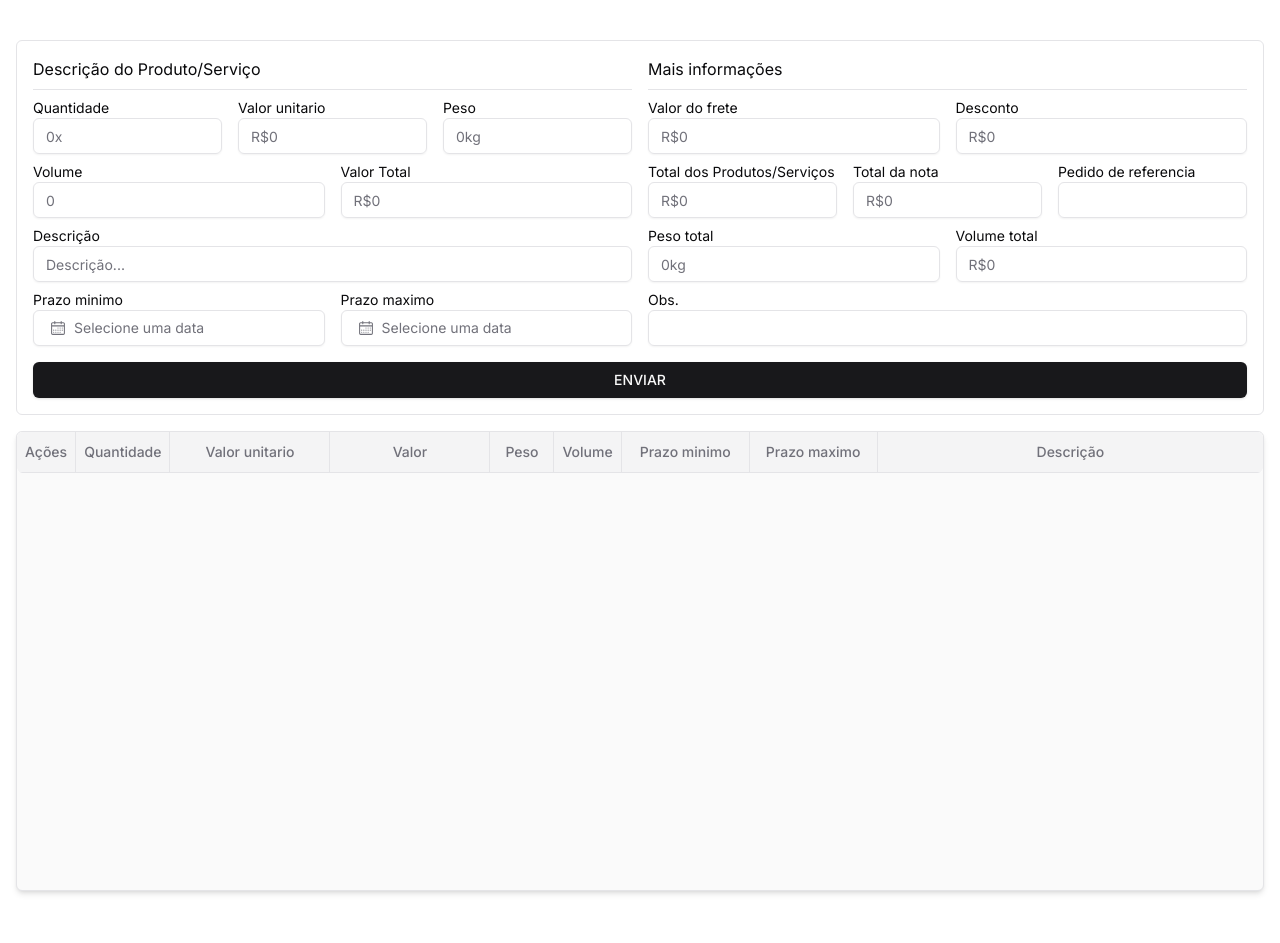
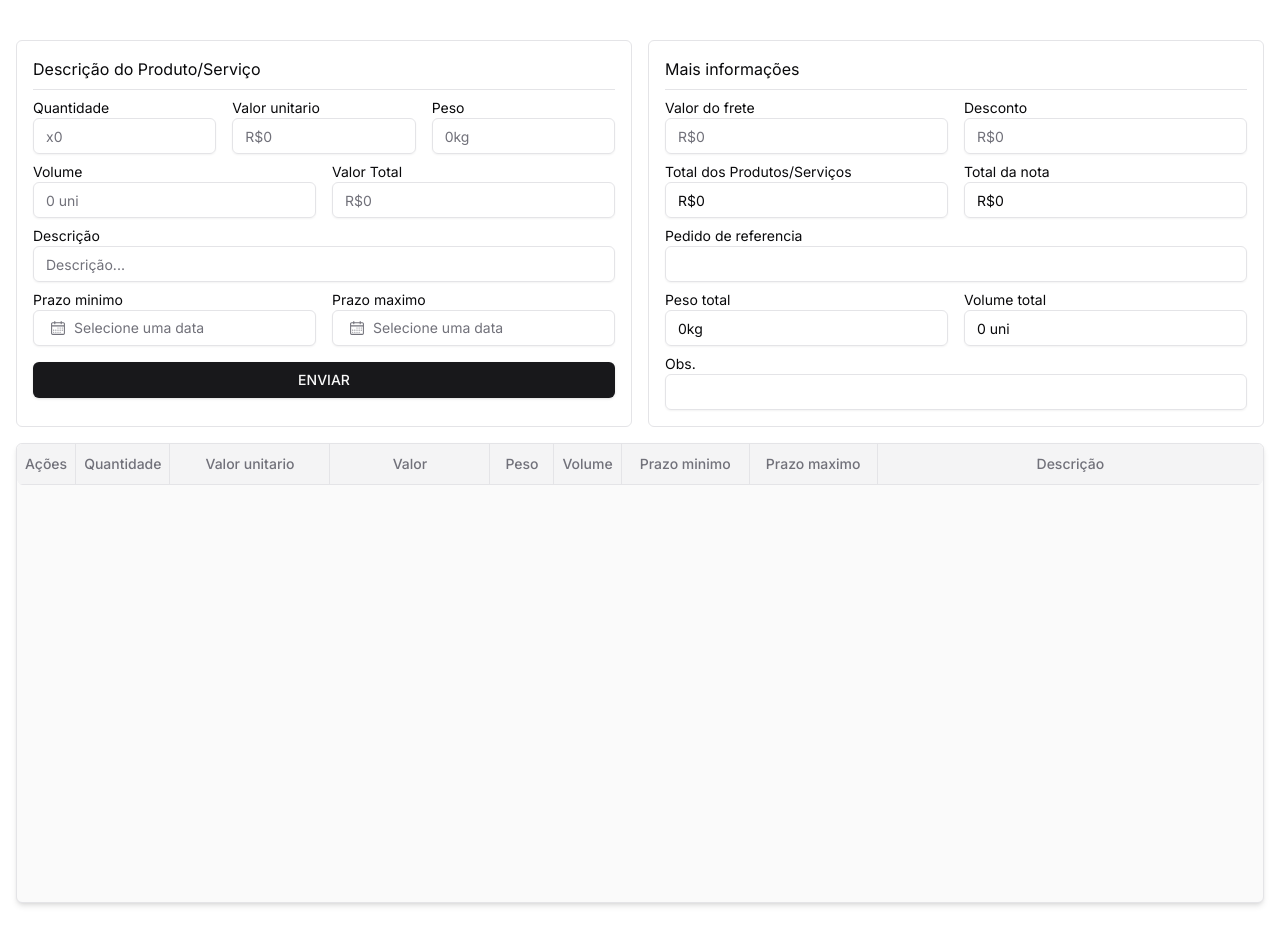
Before and after one commit to KetsonKersen/Shadcn_form, a Next.js app: page / in a window 1280 px wide. Built offline with nearby package versions, Linux system fonts and the light colour scheme.

Commit message:
code refactoted

```diff
--- a/package.json
+++ b/package.json
@@ -21,6 +21,7 @@
     "react-day-picker": "^8.10.1",
     "react-dom": "^18",
     "react-hook-form": "^7.53.0",
+    "react-number-format": "^5.4.1",
     "tailwind-merge": "^2.5.2",
     "tailwindcss-animate": "^1.0.7"
   },
--- a/src/app/components/form_product/index.tsx
+++ b/src/app/components/form_product/index.tsx
@@ -3,6 +3,7 @@ import { useState } from "react";
 import SetProduct from "./setProduct";
 import Table_Product from "./table";
 import { Iproduct } from "./interface";
+import MoreInf from "./moreInf";
 
 export default function Form_Product(){
     const data = localStorage.getItem("products")
@@ -26,11 +27,13 @@ export default function Form_Product(){
         })
 
     }
-    console.log("render index")
 
     return(
         <div className="w-full max-w-7xl mx-auto flex flex-col gap-4 py-10 px-4">
-            <SetProduct stateData={state} addProduct={addProduct}/>
+            <div className="grid grid-cols-2 gap-4">
+                <SetProduct stateData={state} addProduct={addProduct}/>
+                <MoreInf stateData={state}/>
+            </div>
             <Table_Product stateData={state} removeProduct={removeProduct}/>
         </div>
     )
--- /dev/null
+++ b/src/app/components/form_product/moreInf.tsx
@@ -0,0 +1,149 @@
+import { memo, useEffect, useMemo, useState } from "react";
+import { useForm } from "react-hook-form";
+import { Input } from "@/components/ui/input";
+import { Iproduct, ImoreInf } from "./interface";
+import { NumericFormat } from 'react-number-format';
+let valor_real = 0
+function MoreInf({...props}:any){
+    const {stateData} = props
+    const { register, watch, setValue} = useForm<ImoreInf>();
+
+    let watchFrete = watch("frete")
+    let watchDesconto = watch("desconto")
+    const watchNota = watch("total_nota")
+
+    useEffect(()=>{
+        let valorServivosProdutos = 0
+        let pesoTotal = 0
+        let volumeTotal = 0
+
+        stateData?.map((product:Iproduct)=>{
+            valorServivosProdutos += Number(product.valor_total.replace("R$","").replace(",",""))
+            pesoTotal += (Number(product.peso.replace("kg","")) * Number(product.quantidade.replace("x","")))
+            volumeTotal += (Number(product.volume) * Number(product.quantidade.replace("x","")))
+        })
+
+        setValue("total_produto_servico", JSON.stringify(valorServivosProdutos))
+        setValue("peso_total", JSON.stringify(pesoTotal))
+        setValue("volume_total", JSON.stringify(volumeTotal))
+        if(watchNota != ""){
+            setValue("total_nota", JSON.stringify(valorServivosProdutos))
+        }
+
+        valor_real = valorServivosProdutos
+    },[stateData])
+
+    useMemo(()=>{
+        if(watchFrete == ""){
+            watchFrete = "0"
+        }
+        if(watchDesconto == ""){
+            watchDesconto = "0"
+        }
+
+        let res = (Number(valor_real) + Number(watchFrete?.replace("R$","").replace(",",""))) - Number(watchDesconto?.replace("R$","").replace(",",""))
+        if(!stateData.length){
+            res = 0
+        }
+        setValue("total_nota", JSON.stringify(res))
+    },[watchFrete,watchDesconto])
+
+    function fieldsMoreInf(){
+        return(
+            <div className="flex flex-col gap-2">
+                <h3>Mais informações</h3>
+                <hr></hr>
+                    <div>
+                        <label>
+                            Valor do frete
+                            <NumericFormat
+                                value={watch("frete")}
+                                className="foo"
+                                displayType={'text'}
+                                thousandSeparator={true}
+                                prefix={'R$'}
+                                renderText={(value) => <Input value={value} {...register("frete")} placeholder="R$0" required/>}
+                            />
+                        </label>
+                        <label>
+                            Desconto
+                            <NumericFormat
+                                value={watch("desconto")}
+                                className="foo"
+                                displayType={'text'}
+                                thousandSeparator={true}
+                                prefix={'R$'}
+                                renderText={(value) => <Input value={value} {...register("desconto")} placeholder="R$0" required/>}
+                            />
+                        </label>
+                    </div>
+                    <div>
+                        <label>
+                            Total dos Produtos/Serviços
+                            <NumericFormat
+                                value={watch("total_produto_servico")}
+                                className="foo"
+                                displayType={'text'}
+                                thousandSeparator={true}
+                                prefix={'R$'}
+                                renderText={(value) => <Input value={value} {...register("total_produto_servico")} placeholder="R$0" required/>}
+                            />
+                        </label>
+                        <label>
+                            Total da nota
+                            <NumericFormat
+                                value={watch("total_nota")}
+                                className="foo"
+                                displayType={'text'}
+                                thousandSeparator={true}
+                                prefix={'R$'}
+                                renderText={(value) => <Input value={value} {...register("total_nota")} placeholder="R$0" required/>}
+                            />
+                        </label>
+                    </div>
+                    <div>
+                        <label>
+                            Pedido de referencia
+                            <Input {...register("referencia")} required/>
+                        </label>
+                    </div>
+                    <div>
+                        <label>
+                            Peso total
+                            <NumericFormat
+                                value={watch("peso_total")}
+                                className="foo"
+                                displayType={'text'}
+                                thousandSeparator={true}
+                                suffix={'kg'}
+                                renderText={(value) => <Input value={value} {...register("peso_total")} placeholder="0kg" required/>}
+                            />
+                        </label>
+                        <label>
+                            Volume total
+                            <NumericFormat
+                                value={watch("volume_total")}
+                                className="foo"
+                                displayType={'text'}
+                                thousandSeparator={true}
+                                suffix={' uni'}
+                                renderText={(value) => <Input value={value} {...register("volume_total")} placeholder="0kg" required/>}
+                            />
+                        </label>
+                    </div>
+                    <div>
+                        <label>
+                            Obs.
+                            <Input/>
+                        </label>
+                    </div>
+            </div>
+        )
+    }
+    return(
+        <form className="flex flex-col gap-2 p-4 rounded-md border-[1px] border-zinc-200">
+            {fieldsMoreInf()}
+        </form>
+    )
+}
+export default memo(MoreInf)
--- a/src/app/components/form_product/setProduct.tsx
+++ b/src/app/components/form_product/setProduct.tsx
@@ -8,6 +8,7 @@ import { Calendar } from "@/components/ui/calendar"
 import { CalendarIcon } from "@radix-ui/react-icons"
 import { Popover, PopoverContent, PopoverTrigger } from "@/components/ui/popover"
 import { Iproduct } from "./interface";
+import { NumericFormat } from 'react-number-format';
 
 function SetProduct({...props}:any){
     const {addProduct} = props
@@ -15,45 +16,39 @@ function SetProduct({...props}:any){
     const { register, handleSubmit, reset, watch, setValue} = useForm<Iproduct>();
     const watchQuantidade = watch("quantidade")
     const watchValorUni = watch("valor_uni")
-    const watchFrete = watch("frete")
-    const watchDesconto = watch("desconto")
-    const watchPeso = watch("peso")
-    const watchVolume = watch("volume")
 
     const [dateMin, setDateMin] = useState<any>()
     const [dateMax, setDateMax] = useState<any>()
+
+
+    function clearForm(){
+        reset()
+        setValue("quantidade", "")
+        setValue("valor_uni", "")
+        setValue("peso", "")
+        setValue("volume", "")
+        setValue("valor_total", "")
+        setDateMin(new Date())
+        setDateMax(new Date())
+    }
 
     const onSubmit: SubmitHandler<Iproduct> = (data:{}) => {
         if(dateMin && dateMax){
             Object.assign(data, {prazo_min:format(dateMin, "dd/MM/yyyy")})
             Object.assign(data, {prazo_max:format(dateMax, "dd/MM/yyyy")})
             addProduct(data)
-            reset()
-            setDateMin(new Date())
-            setDateMax(new Date())
+            clearForm()
         }else{
             alert("Digite todos os campos")
         }
     }
 
     useEffect(()=>{
-        let res:number = (Number(watchQuantidade) * Number(watchValorUni))
+        let res:number = (Number(watchQuantidade?.replace("x","")) * Number(watchValorUni?.replace("R$","").replace(",","")))
         if(!Number.isNaN(res)){
             setValue("valor_total", JSON.stringify(res))
-
-            let produtos_servicos = Number(res) + Number(watchFrete)
-            setValue("total_produto_servico", JSON.stringify(produtos_servicos))
-
-            let valor_nota = produtos_servicos - Number(watchDesconto)
-            setValue("total_nota", JSON.stringify(valor_nota))
-
-            let peso_total = Number(watchQuantidade) * Number(watchPeso)
-            setValue("peso_total", JSON.stringify(peso_total))
-
-            let volume_total = Number(watchQuantidade) * Number(watchVolume)
-            setValue("volume_total", JSON.stringify(volume_total))
         }
-    },[watchQuantidade, watchValorUni, watchFrete, watchDesconto, watchPeso, watchVolume])
+    },[watchQuantidade, watchValorUni])
 
     function fieldsDescriptionProducts(){
         return(
@@ -63,25 +58,60 @@ function SetProduct({...props}:any){
                 <div>
                     <label>
                         Quantidade
-                        <Input {...register("quantidade")} placeholder="0x" required/>
+                        <NumericFormat
+                            value={JSON.stringify(watch("quantidade"))}
+                            className="foo"
+                            displayType={'text'}
+                            thousandSeparator={true}
+                            prefix={'x'}
+                            renderText={(value) => <Input value={value} {...register("quantidade")} placeholder="x0" required/>}
+                        />
                     </label>
                     <label>
                         Valor unitario
-                        <Input {...register("valor_uni")} placeholder="R$0" required/>
+                        <NumericFormat
+                            value={JSON.stringify(watch("valor_uni"))}
+                            className="foo"
+                            displayType={'text'}
+                            thousandSeparator={true}
+                            prefix={'R$'}
+                            renderText={(value) => <Input value={value} {...register("valor_uni")} placeholder="R$0" required/>}
+                        />
                     </label>
                     <label>
                         Peso
-                        <Input {...register("peso")} placeholder="0kg" required/>
+                        <NumericFormat
+                            value={JSON.stringify(watch("peso"))}
+                            className="foo"
+                            displayType={'text'}
+                            thousandSeparator={true}
+                            suffix={'kg'}
+                            renderText={(value) => <Input value={value} {...register("peso")} placeholder="0kg" required/>}
+                        />
                     </label>
                 </div>
                 <div>
                     <label>
                         Volume
-                        <Input {...register("volume")} placeholder="0" required/>
+                        <NumericFormat
+                                value={JSON.stringify(watch("volume"))}
+                                className="foo"
+                                displayType={'text'}
+                                thousandSeparator={true}
+                                suffix={' uni'}
+                                renderText={(value) => <Input value={value} {...register("volume")} placeholder="0 uni" required/>}
+                            />
                     </label>
                     <label>
                         Valor Total
-                        <Input {...register("valor_total")} placeholder="R$0" required/>
+                        <NumericFormat
+                             value={JSON.stringify(watch("valor_total"))}
+                             className="foo"
+                             displayType={'text'}
+                             thousandSeparator={true}
+                             prefix={'R$'}
+                            renderText={(value) => <Input value={value} {...register("valor_total")} placeholder="R$0" required/>}
+                        />
                     </label>
                 </div>
                 <div>
@@ -146,63 +176,13 @@ function SetProduct({...props}:any){
         )
     }
 
-    function fieldsMoreInf(){
-        return(
-            <div className="flex flex-col gap-2">
-                <h3>Mais informações</h3>
-                <hr></hr>
-                    <div>
-                        <label>
-                            Valor do frete
-                            <Input {...register("frete")} placeholder="R$0" required/>
-                        </label>
-                        <label>
-                            Desconto
-                            <Input {...register("desconto")} placeholder="R$0" required/>
-                        </label>
-                    </div>
-                    <div>
-                        <label>
-                            Total dos Produtos/Serviços
-                            <Input {...register("total_produto_servico")} placeholder="R$0" required/>
-                        </label>
-                        <label>
-                            Total da nota
-                            <Input {...register("total_nota")} placeholder="R$0" required/>
-                        </label>
-                        <label>
-                            Pedido de referencia
-                            <Input {...register("referencia")} required/>
-                        </label>
-                    </div>
-                    <div>
-                        <label>
-                            Peso total
-                            <Input {...register("peso_total")} placeholder="0kg" required/>
-                        </label>
-                        <label>
-                            Volume total
-                            <Input {...register("volume_total")} placeholder="R$0" required/>
-                        </label>
-                    </div>
-                    <div>
-                        <label>
-                            Obs.
-                            <Input/>
-                        </label>
-                    </div>
-            </div>
-        )
-    }
+    return(
 
-    return(
-        <div className="flex flex-col gap-2 p-4 rounded-md border-[1px] border-zinc-200">
-            <form onSubmit={handleSubmit(onSubmit)} className="grid grid-cols-2 gap-4">
-                { fieldsDescriptionProducts() }
-                { fieldsMoreInf() }
-                <Button className="w-full col-start-1 col-end-3">ENVIAR</Button>
-            </form>
-        </div>
+        <form onSubmit={handleSubmit(onSubmit)} className="flex flex-col gap-4 p-4 rounded-md border-[1px] border-zinc-200">
+            { fieldsDescriptionProducts() }
+            <Button className="w-full col-start-1 col-end-3">ENVIAR</Button>
+        </form>
+
     )
 }
 export default memo(SetProduct)
```
Also changed, not shown: src/app/components/form_product/interface.tsx (+8 -5 lines), 1 other file (tests, documents, lock files or other folders).
